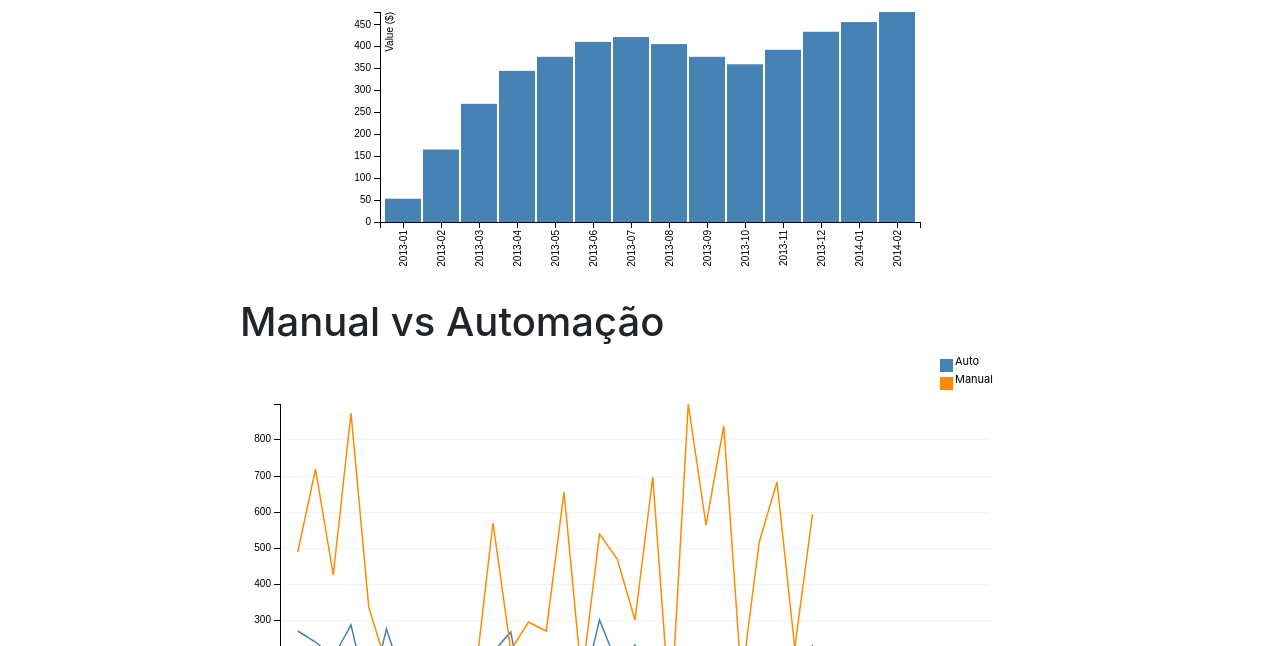
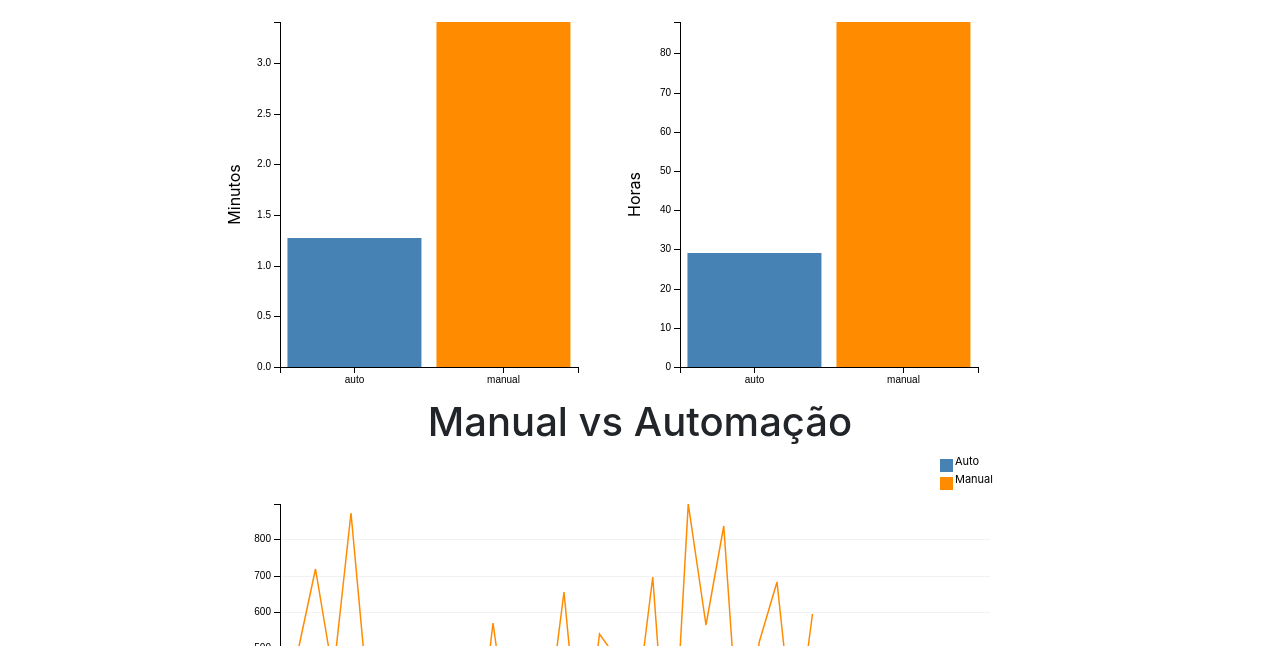
Before and after one commit to LucasSales/trabalho_visualizacao, a plain HTML site: page index.html in a window 1280 px wide. Shown: the part 460-1106 px from the top of the page. Drawn offline with nearby package versions, Linux system fonts and the light colour scheme.

Commit message:
bar chart done

```diff
--- a/index.html
+++ b/index.html
@@ -60,16 +60,11 @@
 
             <!-- Example row of columns -->
           <!-- Vis 1 -->
-          <div class="row align-items-start">
-            <div class="col" >
-
-            </div>
-            <div class="col" >
-              <h1>Nome vis 1</h1>
-              <div id="bar-chart"></div>
-            </div>
-            <div class="col" >
-
+          <div class="row justify-content-center">
+            <div class="col-9">
+              <h1 class="text-center">Tempo de execução Auto X Manual</h1>
+              <div id="bar-chart-p1"></div>
+              <div id="bar-chart-p2"></div>
             </div>
           </div>
 
@@ -79,7 +74,7 @@
 
             </div>
             <div class="col" >
-              <h1>Manual vs Automação</h1>
+              <h1 class="text-center">Manual vs Automação</h1>
               <div id="line-chart"></div>
             </div>
             <div class="col" >
--- a/js/scriptTest.js
+++ b/js/scriptTest.js
@@ -1,68 +1,98 @@
-var margin = {top: 20, right: 20, bottom: 70, left: 40},
-    width = 600 - margin.left - margin.right,
-    height = 300 - margin.top - margin.bottom;
+var barChartP1 = dc.barChart('#bar-chart-p1');
+var barChartP2 = dc.barChart('#bar-chart-p2');
+d3.json("projeto1.json", function(error, data){
+  var newData = [];
+  for(var i = 0; i < data.length; i++){
+    var obj1 = {
+      value: data[i].tempoExecucaoAutomatica,
+      type: "auto"
+    }
+    newData.push(obj1);
 
-// Parse the date / time
-var	parseDate = d3.time.format("%Y-%m").parse;
+    var obj2 = {
+      value: data[i].tempoExecucaoManual,
+      type: "manual"
+    }
+    newData.push(obj2);
+  }
 
-var x = d3.scale.ordinal().rangeRoundBands([0, width], .05);
+  var facts = crossfilter(newData);
 
-var y = d3.scale.linear().range([height, 0]);
+  var typeDim = facts.dimension(function(d){
+    return d.type;
+  });
 
-var xAxis = d3.svg.axis()
-    .scale(x)
-    .orient("bottom")
-    .tickFormat(d3.time.format("%Y-%m"));
+  var valueTotal = typeDim.group().reduceSum(function(d){
+    return d.value/3600;
+  });
 
-var yAxis = d3.svg.axis()
-    .scale(y)
-    .orient("left")
-    .ticks(10);
+  barChartP1.width(400)
+           .height(400)
+           .margins({top: 30, right: 50, bottom: 25, left: 40})
+           .dimension(typeDim)
+           .x(d3.scale.ordinal())
+           .xUnits(dc.units.ordinal)
+           .yAxisLabel('Minutos')
+           .barPadding(0.1)
+           .outerPadding(0.05)
+           .brushOn(false)
+           .group(valueTotal)
+           .colors(d3.scale.ordinal().domain(["positive","negative"])
+                                .range(["darkorange","steelblue"]))
+           .colorAccessor(function(d) {
+            if(d.value > 1.5)
+                return "positive"
+            return "negative";});
 
-var svg = d3.select("#bar-chart").append("svg")
-    .attr("width", width + margin.left + margin.right)
-    .attr("height", height + margin.top + margin.bottom)
-  .append("g")
-    .attr("transform",
-          "translate(" + margin.left + "," + margin.top + ")");
+  dc.renderAll();
+});
 
-d3.csv("bar-data-example.csv", function(error, data) {
 
-    data.forEach(function(d) {
-        d.date = parseDate(d.date);
-        d.value = +d.value;
-    });
 
-  x.domain(data.map(function(d) { return d.date; }));
-  y.domain([0, d3.max(data, function(d) { return d.value; })]);
 
-  svg.append("g")
-      .attr("class", "x axis")
-      .attr("transform", "translate(0," + height + ")")
-      .call(xAxis)
-    .selectAll("text")
-      .style("text-anchor", "end")
-      .attr("dx", "-.8em")
-      .attr("dy", "-.55em")
-      .attr("transform", "rotate(-90)" );
+d3.json("projeto2.json", function(error, data){
+  var newData = [];
+  for(var i = 0; i < data.length; i++){
+    var obj1 = {
+      value: data[i].tempoExecucaoAutomatica,
+      type: "auto"
+    }
+    newData.push(obj1);
 
-  svg.append("g")
-      .attr("class", "y axis")
-      .call(yAxis)
-    .append("text")
-      .attr("transform", "rotate(-90)")
-      .attr("y", 6)
-      .attr("dy", ".71em")
-      .style("text-anchor", "end")
-      .text("Value ($)");
+    var obj2 = {
+      value: data[i].tempoExecucaoManual,
+      type: "manual"
+    }
+    newData.push(obj2);
+  }
 
-  svg.selectAll("bar")
-      .data(data)
-    .enter().append("rect")
-      .style("fill", "steelblue")
-      .attr("x", function(d) { return x(d.date); })
-      .attr("width", x.rangeBand())
-      .attr("y", function(d) { return y(d.value); })
-      .attr("height", function(d) { return height - y(d.value); });
+  var facts = crossfilter(newData);
 
+  var typeDim = facts.dimension(function(d){
+    return d.type;
+  });
+
+  var valueTotal = typeDim.group().reduceSum(function(d){
+    return d.value/3600;
+  });
+
+  barChartP2.width(400)
+           .height(400)
+           .margins({top: 30, right: 50, bottom: 25, left: 40})
+           .dimension(typeDim)
+           .x(d3.scale.ordinal())
+           .xUnits(dc.units.ordinal)
+           .yAxisLabel('Horas')
+           .barPadding(0.1)
+           .outerPadding(0.05)
+           .brushOn(false)
+           .group(valueTotal)
+            .colors(d3.scale.ordinal().domain(["positive","negative"])
+                                .range(["darkorange","steelblue"]))
+           .colorAccessor(function(d) {
+            if(d.value > 30)
+                return "positive"
+            return "negative";});;
+
+  dc.renderAll();
 });
--- a/projeto1.json
+++ b/projeto1.json
@@ -1,4 +1,4 @@
-[{"id":1,"nomeProjeto":"Brazil","numeroDoCasoDeTeste":1,"tempoExecucaoManual":489,"tempoExecucaoAutomatica":271},
+[{"nomeProjeto":"Brazil","numeroDoCasoDeTeste":1,"tempoExecucaoManual":489,"tempoExecucaoAutomatica":271},
 {"nomeProjeto":"Brazil","numeroDoCasoDeTeste":2,"tempoExecucaoManual":719,"tempoExecucaoAutomatica":241},
 {"nomeProjeto":"Brazil","numeroDoCasoDeTeste":3,"tempoExecucaoManual":426,"tempoExecucaoAutomatica":200},
 {"nomeProjeto":"Brazil","numeroDoCasoDeTeste":4,"tempoExecucaoManual":874,"tempoExecucaoAutomatica":287},
@@ -7,24 +7,24 @@
 {"nomeProjeto":"Brazil","numeroDoCasoDeTeste":7,"tempoExecucaoManual":183,"tempoExecucaoAutomatica":124},
 {"nomeProjeto":"Brazil","numeroDoCasoDeTeste":8,"tempoExecucaoManual":16,"tempoExecucaoAutomatica":133},
 {"nomeProjeto":"Brazil","numeroDoCasoDeTeste":9,"tempoExecucaoManual":183,"tempoExecucaoAutomatica":162},
-{"id":10,"nomeProjeto":"Brazil","numeroDoCasoDeTeste":10,"tempoExecucaoManual":70,"tempoExecucaoAutomatica":107},
+{"nomeProjeto":"Brazil","numeroDoCasoDeTeste":10,"tempoExecucaoManual":70,"tempoExecucaoAutomatica":107},
 {"nomeProjeto":"Brazil","numeroDoCasoDeTeste":11,"tempoExecucaoManual":147,"tempoExecucaoAutomatica":109},
-{"id":12,"nomeProjeto":"Brazil","numeroDoCasoDeTeste":12,"tempoExecucaoManual":569,"tempoExecucaoAutomatica":214},
+{"nomeProjeto":"Brazil","numeroDoCasoDeTeste":12,"tempoExecucaoManual":569,"tempoExecucaoAutomatica":214},
 {"nomeProjeto":"Brazil","numeroDoCasoDeTeste":13,"tempoExecucaoManual":217,"tempoExecucaoAutomatica":268},
 {"nomeProjeto":"Brazil","numeroDoCasoDeTeste":14,"tempoExecucaoManual":296,"tempoExecucaoAutomatica":12},
 {"nomeProjeto":"Brazil","numeroDoCasoDeTeste":15,"tempoExecucaoManual":270,"tempoExecucaoAutomatica":150},
 {"nomeProjeto":"Brazil","numeroDoCasoDeTeste":16,"tempoExecucaoManual":656,"tempoExecucaoAutomatica":7},
 {"nomeProjeto":"Brazil","numeroDoCasoDeTeste":17,"tempoExecucaoManual":137,"tempoExecucaoAutomatica":97},
-{"id":18,"nomeProjeto":"Brazil","numeroDoCasoDeTeste":18,"tempoExecucaoManual":540,"tempoExecucaoAutomatica":300},
-{"id":19,"nomeProjeto":"Brazil","numeroDoCasoDeTeste":19,"tempoExecucaoManual":471,"tempoExecucaoAutomatica":180},
+{"nomeProjeto":"Brazil","numeroDoCasoDeTeste":18,"tempoExecucaoManual":540,"tempoExecucaoAutomatica":300},
+{"nomeProjeto":"Brazil","numeroDoCasoDeTeste":19,"tempoExecucaoManual":471,"tempoExecucaoAutomatica":180},
 {"nomeProjeto":"Brazil","numeroDoCasoDeTeste":20,"tempoExecucaoManual":302,"tempoExecucaoAutomatica":232},
-{"id":21,"nomeProjeto":"Brazil","numeroDoCasoDeTeste":21,"tempoExecucaoManual":696,"tempoExecucaoAutomatica":117},
+{"nomeProjeto":"Brazil","numeroDoCasoDeTeste":21,"tempoExecucaoManual":696,"tempoExecucaoAutomatica":117},
 {"nomeProjeto":"Brazil","numeroDoCasoDeTeste":22,"tempoExecucaoManual":29,"tempoExecucaoAutomatica":34},
 {"nomeProjeto":"Brazil","numeroDoCasoDeTeste":23,"tempoExecucaoManual":898,"tempoExecucaoAutomatica":39},
 {"nomeProjeto":"Brazil","numeroDoCasoDeTeste":24,"tempoExecucaoManual":565,"tempoExecucaoAutomatica":208},
 {"nomeProjeto":"Brazil","numeroDoCasoDeTeste":25,"tempoExecucaoManual":837,"tempoExecucaoAutomatica":103},
-{"id":26,"nomeProjeto":"Brazil","numeroDoCasoDeTeste":26,"tempoExecucaoManual":133,"tempoExecucaoAutomatica":57},
+{"nomeProjeto":"Brazil","numeroDoCasoDeTeste":26,"tempoExecucaoManual":133,"tempoExecucaoAutomatica":57},
 {"nomeProjeto":"Brazil","numeroDoCasoDeTeste":27,"tempoExecucaoManual":516,"tempoExecucaoAutomatica":209},
-{"id":28,"nomeProjeto":"Brazil","numeroDoCasoDeTeste":28,"tempoExecucaoManual":683,"tempoExecucaoAutomatica":53},
+{"nomeProjeto":"Brazil","numeroDoCasoDeTeste":28,"tempoExecucaoManual":683,"tempoExecucaoAutomatica":53},
 {"nomeProjeto":"Brazil","numeroDoCasoDeTeste":29,"tempoExecucaoManual":223,"tempoExecucaoAutomatica":65},
 {"nomeProjeto":"Brazil","numeroDoCasoDeTeste":30,"tempoExecucaoManual":593,"tempoExecucaoAutomatica":231}]
```
